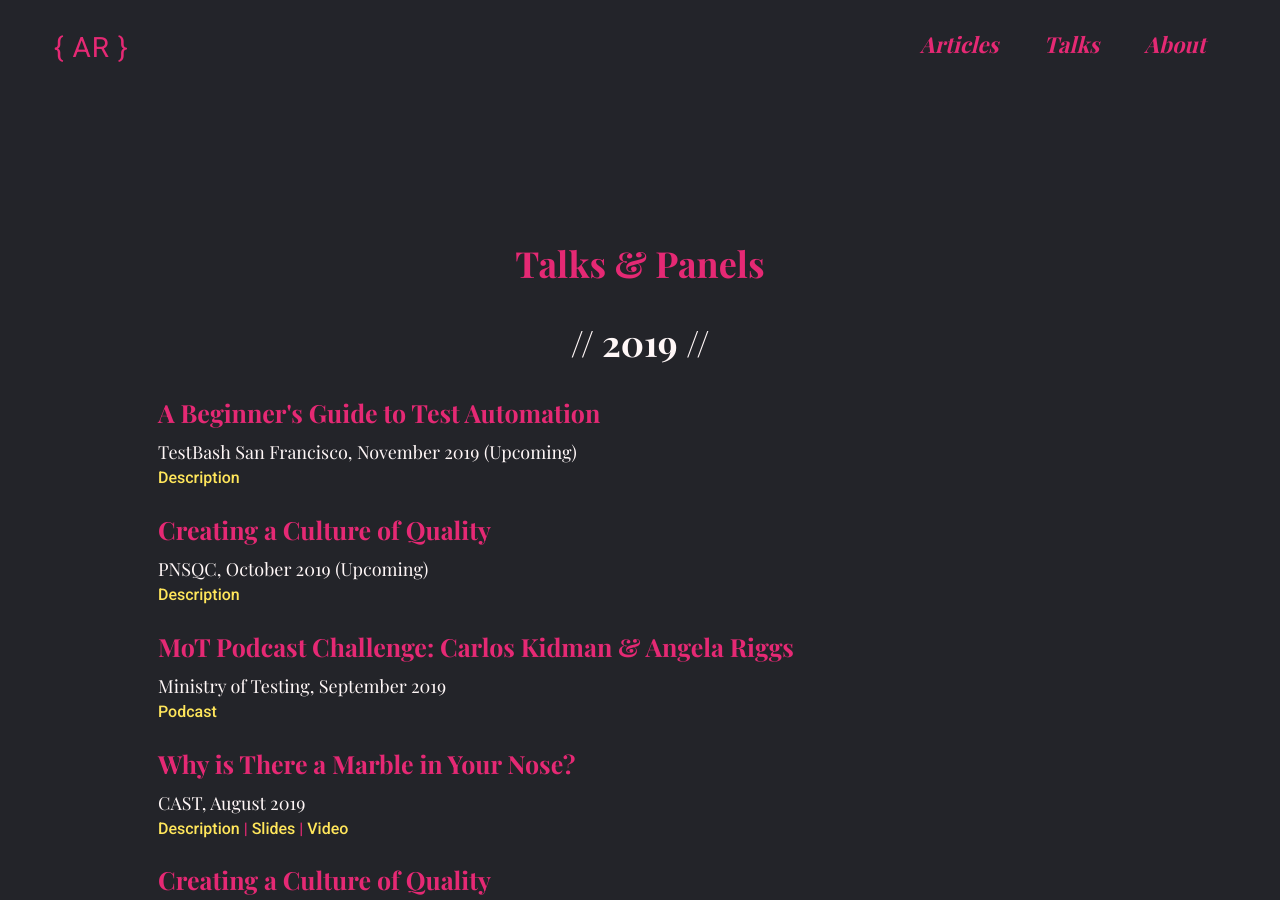
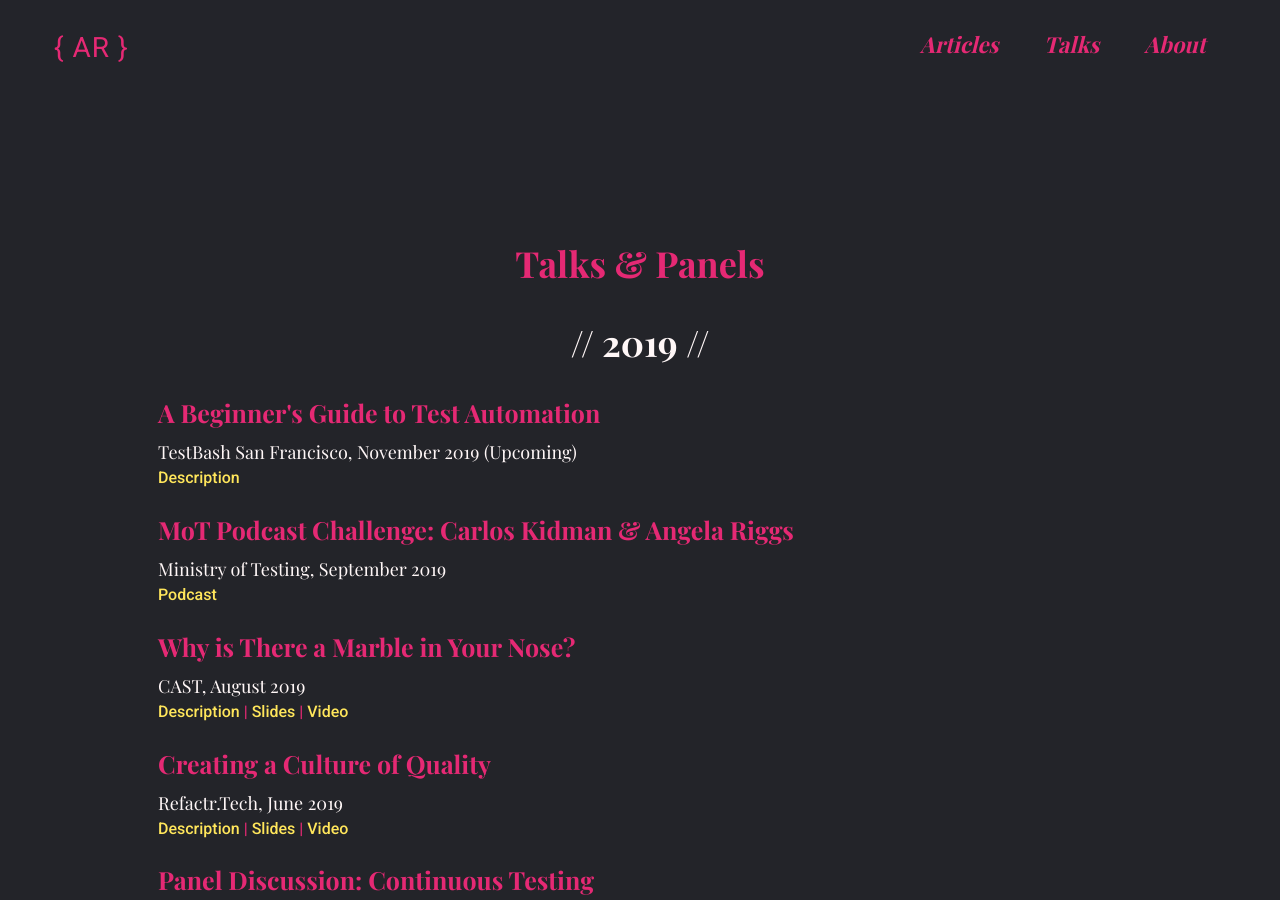
Before and after one commit to angelariggs/angelariggs.github.io, a Jekyll site: the page built from talks.md, in a window 1280 px wide and 900 px high. Built offline with Jekyll 4.4.1, drawn with Linux system fonts in a browser that asks for light colours; some web fonts are replaced.

Commit message:
removed pnsqc

```diff
--- a/talks.md
+++ b/talks.md
@@ -12,10 +12,6 @@ permalink: /talks
 <h2 class="res-h2">A Beginner's Guide to Test Automation</h2>
 <h3 class="res-h3"> TestBash San Francisco, November 2019 (Upcoming)</h3>
 <h4 class="res-h4" class="res-h4"><a href="https://www.ministryoftesting.com/events/testbash-san-francisco-2019#a-beginner-s-guide-to-test-automation">Description</a></h4>
-
-<h2 class="res-h2">Creating a Culture of Quality</h2>
-<h3 class="res-h3">PNSQC, October 2019 (Upcoming)</h3>
-<h4 class="res-h4"><a href="https://www.pnsqc.org/creating-a-culture-of-quality/">Description</a></h4>
 
 <h2 class="res-h2">MoT Podcast Challenge: Carlos Kidman & Angela Riggs</h2>
 <h3 class="res-h3">Ministry of Testing, September 2019</h3>
```
